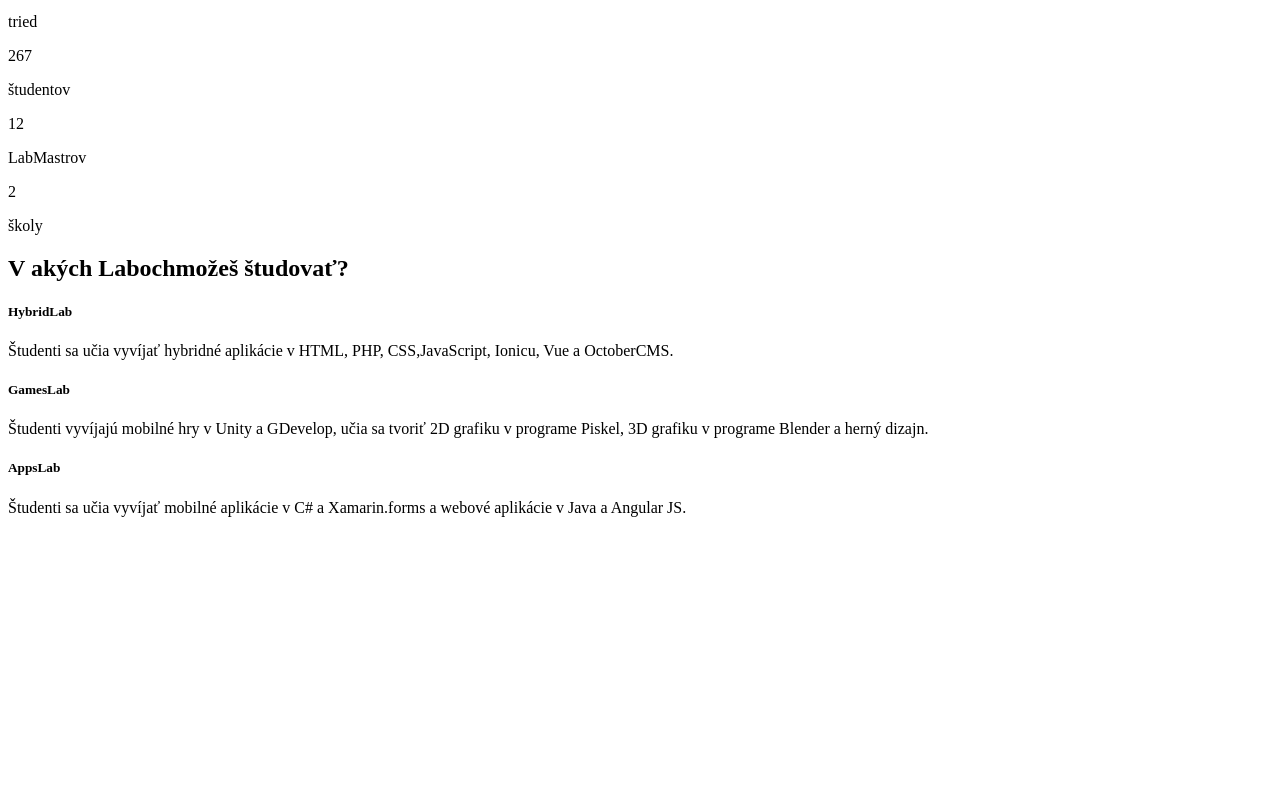
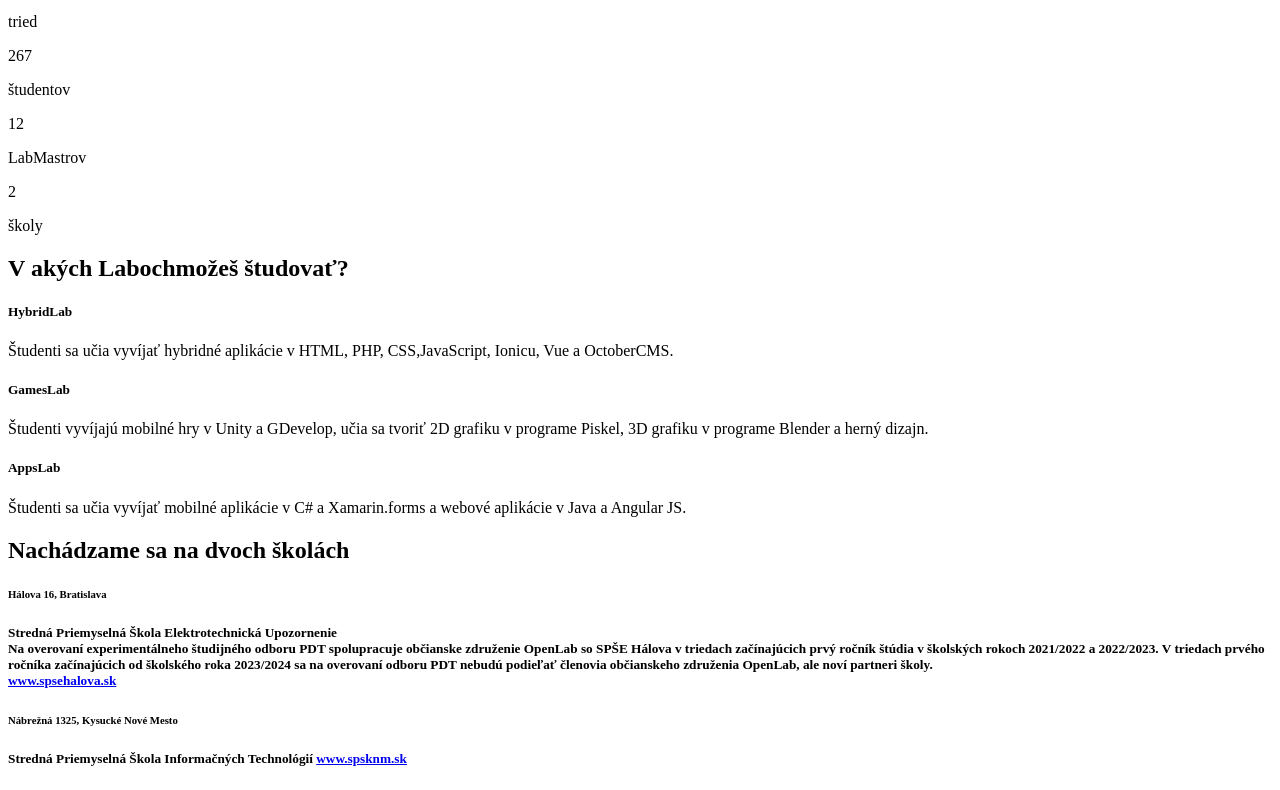
Before and after one commit to Radoo92/openlab, a plain HTML site: page index.html in a window 1280 px wide. Shown: the part 746-1536 px from the top of the page. Before the commit the page ends 1279 px from the top, so only its background shows below. Drawn offline with Linux system fonts and the light colour scheme.

Commit message:
pridana dalsia sekcia

```diff
--- a/index.html
+++ b/index.html
@@ -92,5 +92,31 @@
         aplikácie v Java a Angular JS.
       </p>
     </section>
+
+    <section>
+      <h2><span>Nachádzame sa</span> na dvoch školách</h2>
+      <h6>Hálova 16, Bratislava</h6>
+      <h5>
+        <span>Stredná Priemyselná Škola Elektrotechnická</span>
+        <span>Upozornenie</span>
+        <div>
+          Na overovaní experimentálneho študijného odboru PDT spolupracuje
+          občianske združenie OpenLab so SPŠE Hálova v triedach začínajúcich
+          prvý ročník štúdia v školských rokoch 2021/2022 a 2022/2023. V
+          triedach prvého ročníka začínajúcich od školského roka
+          <span
+            >2023/2024 sa na overovaní odboru PDT nebudú podieľať členovia
+            občianskeho združenia OpenLab</span
+          >, ale noví partneri školy.
+        </div>
+        <a href="https://www.spsehalova.sk">www.spsehalova.sk</a>
+      </h5>
+
+      <h6>Nábrežná 1325, Kysucké Nové Mesto</h6>
+      <h5>
+        <span>Stredná Priemyselná Škola Informačných Technológií</span>
+        <a href="http://www.spsknm.sk">www.spsknm.sk</a>
+      </h5>
+    </section>
   </body>
 </html>
```
